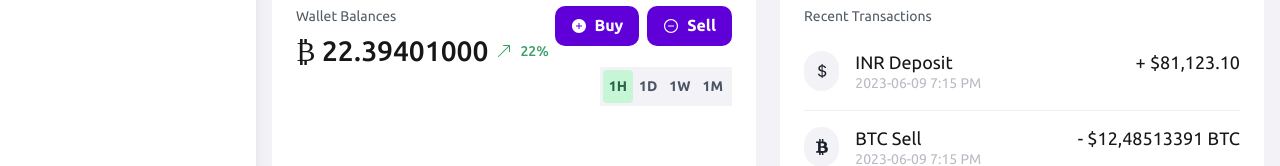
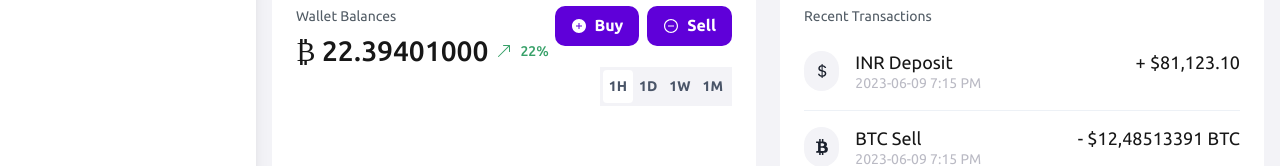
Before and after one commit to erikth97/React-Project-CryptoDashboard, a React (Vite) app in the folder project-6/: page / in a window 1280 px wide. Shown: the part 271-437 px from the top of the page. Built offline with nearby package versions, Linux system fonts and the light colour scheme.

Commit message:
priceSection

```diff
--- a/project-6/src/pages/Dashboard/components/PriceSection.jsx
+++ b/project-6/src/pages/Dashboard/components/PriceSection.jsx
@@ -55,16 +55,22 @@ const PriceSection = () => {
             <Button leftIcon={<Icon as={AiOutlineMinusCircle} />}>Sell </Button>
         </HStack>
        </Flex>
-        <Tabs variant='soft-rounded' colorScheme='green'>
+        <Tabs variant='soft-rounded' >
            <Flex justify="end">
            <TabList  bg="black.5" p="3px">
                { ["1H", "1D", "1W", "1M"].map((tab) => (
-                  <Tab key={tab} fontSize="sm" p="6px" borderRadius="4">
-                  {tab}
-                </Tab>
-               ))}
+               <Tab
+                   _selected={{ bg: "white"}}
+                   key={tab}
+                   fontSize="sm"
+                   p="6px"
+                   borderRadius="4"
+                >
+               {tab}
+              </Tab>
+            ))}
             </TabList>
-           </Flex>
+          </Flex>
             <TabPanels>
                 <TabPanel>
                 <Image w="100%" src="/graph.svg" mt="3rem" />
```
